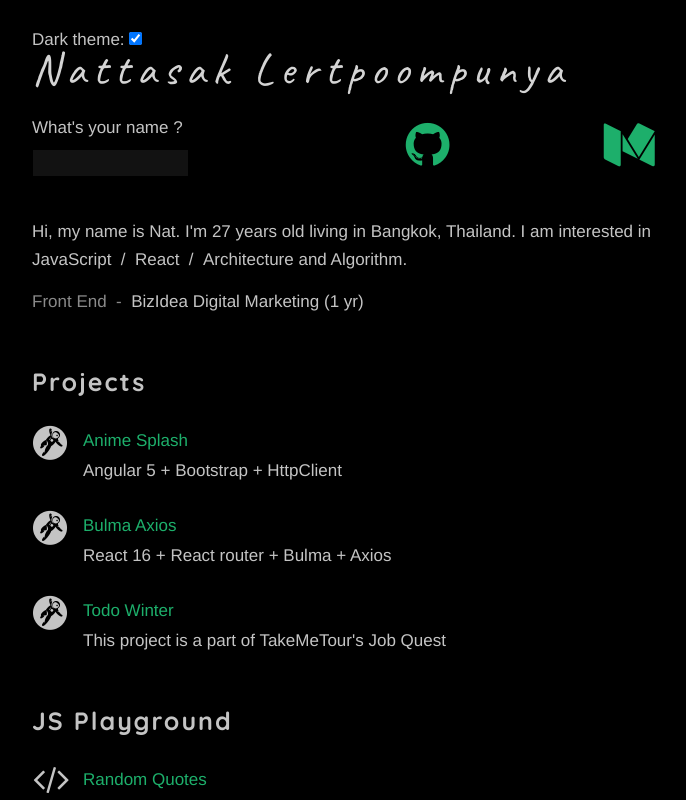
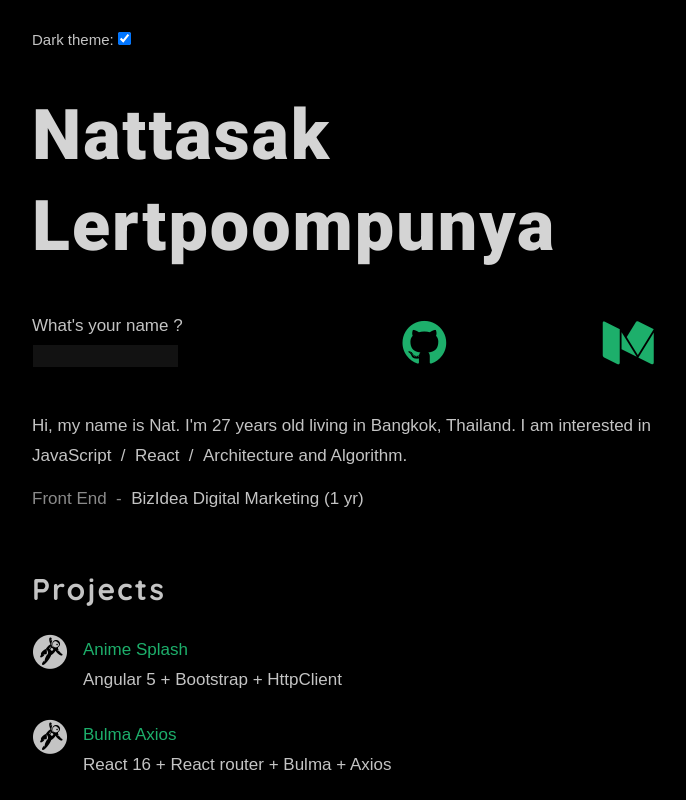
Before and after one commit to Nattasak/my-resume, a React (Create React App) app: page / in a window 1280 px wide. Shown: the top 800 px of the page, without its empty margins (258-944 px from the left). Built offline with nearby package versions, Linux system fonts and the light colour scheme.

Commit message:
improve styles

```diff
--- a/public/index.html
+++ b/public/index.html
@@ -6,7 +6,7 @@
   <meta name="theme-color" content="#000000">
   <link rel="manifest" href="%PUBLIC_URL%/manifest.json">
   <link rel="shortcut icon" href="%PUBLIC_URL%/favicon.ico">
-  <link href="https://fonts.googleapis.com/css?family=Caveat|Quicksand:700" rel="stylesheet">
+  <link href="https://fonts.googleapis.com/css?family=Quicksand:700|Roboto:500,900" rel="stylesheet">
   <link href="https://maxcdn.bootstrapcdn.com/font-awesome/4.7.0/css/font-awesome.min.css" rel="stylesheet" integrity="sha384-wvfXpqpZZVQGK6TAh5PVlGOfQNHSoD2xbE+QkPxCAFlNEevoEH3Sl0sibVcOQVnN" crossorigin="anonymous">
   <title>Nattasak Lertpoompunya</title>
 </head>
--- a/src/App.js
+++ b/src/App.js
@@ -27,6 +27,7 @@ class App extends Component {
     return (
       <div className={`App ${!this.state.isDark ? 'light' : 'dark'}`}>
         <div className="container">
+          <div className="theme">
             <label>
               Dark theme:
               <input
@@ -35,6 +36,7 @@ class App extends Component {
                 checked={this.state.isDark}
                 onChange={this.handleCheckbox} />
             </label>
+          </div>
           <Header />
           <About />
           <Projects />
--- a/src/Styles/About.css
+++ b/src/Styles/About.css
@@ -1,9 +1,7 @@
 .about-section {
   max-width: 627px; }
   .about-section .flex-container .flex-item .bio {
-    margin-bottom: 13px;
-    font-size: 17px;
-    line-height: 28px; }
+    margin-bottom: 13px; }
   .about-section .about-items {
     list-style: none;
     margin: 0;
--- a/src/Styles/About.scss
+++ b/src/Styles/About.scss
@@ -5,8 +5,6 @@
     .flex-item {
       .bio {
         margin-bottom: 13px;
-        font-size: 17px;
-        line-height: 28px;
       }
     }
   }
--- a/src/Styles/App.css
+++ b/src/Styles/App.css
@@ -1,12 +1,12 @@
 .section {
-  margin-bottom: 50px; }
+  margin-bottom: 60px; }
   .section .section-title {
     position: relative;
     letter-spacing: 2px;
     margin-bottom: 30px;
     font-family: "Quicksand", sans-serif;
     font-weight: 700;
-    font-size: 25px;
+    font-size: 30px;
     text-shadow: 0 -1px 0 rgba(0, 0, 0, 0.4);
     color: #c4c4c4;
     display: inline; }
@@ -19,22 +19,32 @@
 
 /* LIGHT THEME */
 .App.light {
+  font-family: "Roboto", sans-serif;
+  font-weight: 500;
   background-color: #fff;
   color: #000; }
   .App.light a {
-    color: #003abd; }
+    background-color: rgba(187, 239, 253, 0.5);
+    border-bottom: 1px solid rgba(0, 0, 0, 0.2);
+    color: #1a1a1a; }
     .App.light a:hover {
-      color: #001b56;
-      border-color: #001b56; }
+      background-color: #bbeffd;
+      border-bottom-color: #1a1a1a;
+      padding-bottom: 0; }
   .App.light .section .section-title {
     color: #000;
     text-shadow: none; }
+  .App.light .header .section-title {
+    font-size: 70px; }
+  .App.light .header .main-nav-items .main-nav-item a {
+    background: 0;
+    border: 0; }
   .App.light .about-section .about-items .about-item .title {
     color: #000; }
   .App.light #contact_form input {
-    background: #fff;
-    color: #000;
-    border-color: #888; }
+    background: #f5f5f5;
+    border-color: #e4e4e4;
+    color: #000; }
 
 body {
   margin: 0;
@@ -49,10 +59,13 @@ a {
     padding-bottom: 3px; }
 
 .App {
-  font: normal 17px/30px Helvetica, sans-serif;
+  font: normal 17px/30px Arial, sans-serif;
   background-color: #000;
   color: #c4c4c4; }
   .App > .container {
     max-width: 700px;
     margin: 0 auto;
     padding: 25px 0; }
+    .App > .container > .theme {
+      margin-bottom: 35px;
+      font-size: 15px; }
--- a/src/Styles/App.scss
+++ b/src/Styles/App.scss
@@ -17,7 +17,7 @@ a {
 }
 
 .App {
-  font: normal 17px/30px Helvetica, sans-serif;
+  font: normal 17px/30px Arial, sans-serif;
   background-color: #000;
   color: #c4c4c4;
 
@@ -25,5 +25,10 @@ a {
     max-width: 700px;
     margin: 0 auto;
     padding: 25px 0;
+
+    & > .theme {
+      margin-bottom: 35px;
+      font-size: 15px;
+    }
   }
 }
--- a/src/Styles/Header.css
+++ b/src/Styles/Header.css
@@ -4,16 +4,13 @@
   .header .section-title {
     margin: 0 0 5px 0;
     padding: 10px 0 6px;
-    font-size: 45px;
-    letter-spacing: 7px;
+    font-size: 70px;
     color: #d4d4d4;
-    text-align: left;
-    border-top: 0;
-    font-family: "Caveat", cursive;
-    font-weight: normal;
-    background: none; }
+    font-family: "Roboto", sans-serif;
+    font-weight: 900;
+    line-height: 91px; }
   .header .main-nav {
-    margin-top: 10px; }
+    margin-top: 30px; }
   .header .main-nav-items {
     list-style: none;
     margin: 0;
--- a/src/Styles/Header.scss
+++ b/src/Styles/Header.scss
@@ -5,18 +5,15 @@
   .section-title {
     margin: 0 0 5px 0;
     padding: 10px 0 6px;
-    font-size: 45px;
-    letter-spacing: 7px;
+    font-size: 70px;
     color: #d4d4d4;
-    text-align: left;
-    border-top: 0;
-    font-family: "Caveat", cursive;
-    font-weight: normal;
-    background: none;
+    font-family: "Roboto", sans-serif;
+    font-weight: 900;
+    line-height: 91px;
   }
 
   .main-nav {
-    margin-top: 10px;
+    margin-top: 30px;
   }
 
   .main-nav-items {
--- a/src/Styles/SayHi.css
+++ b/src/Styles/SayHi.css
@@ -5,11 +5,10 @@
   #contact_form label span {
     font-size: 17px; }
   #contact_form input {
-    width: 135px;
+    width: 129px;
     background-color: #121212;
     height: 22px;
-    padding: 2px 10px;
+    padding: 0px 8px;
     border: 1px solid #000;
     color: #c4c4c4;
-    font-size: 16px;
-    margin-top: 6px; }
+    font-size: 16px; }
--- a/src/Styles/SayHi.scss
+++ b/src/Styles/SayHi.scss
@@ -10,13 +10,12 @@
   }
 
   input {
-    width: 135px;
+    width: 129px;
     background-color: #121212;
     height: 22px;
-    padding: 2px 10px;
+    padding: 0px 8px;
     border: 1px solid #000;
     color: #c4c4c4;
     font-size: 16px;
-    margin-top: 6px;
   }
 }
--- a/src/Styles/Shared.css
+++ b/src/Styles/Shared.css
@@ -1,12 +1,12 @@
 .section {
-  margin-bottom: 50px; }
+  margin-bottom: 60px; }
   .section .section-title {
     position: relative;
     letter-spacing: 2px;
     margin-bottom: 30px;
     font-family: "Quicksand", sans-serif;
     font-weight: 700;
-    font-size: 25px;
+    font-size: 30px;
     text-shadow: 0 -1px 0 rgba(0, 0, 0, 0.4);
     color: #c4c4c4;
     display: inline; }
@@ -19,19 +19,29 @@
 
 /* LIGHT THEME */
 .App.light {
+  font-family: "Roboto", sans-serif;
+  font-weight: 500;
   background-color: #fff;
   color: #000; }
   .App.light a {
-    color: #003abd; }
+    background-color: rgba(187, 239, 253, 0.5);
+    border-bottom: 1px solid rgba(0, 0, 0, 0.2);
+    color: #1a1a1a; }
     .App.light a:hover {
-      color: #001b56;
-      border-color: #001b56; }
+      background-color: #bbeffd;
+      border-bottom-color: #1a1a1a;
+      padding-bottom: 0; }
   .App.light .section .section-title {
     color: #000;
     text-shadow: none; }
+  .App.light .header .section-title {
+    font-size: 70px; }
+  .App.light .header .main-nav-items .main-nav-item a {
+    background: 0;
+    border: 0; }
   .App.light .about-section .about-items .about-item .title {
     color: #000; }
   .App.light #contact_form input {
-    background: #fff;
-    color: #000;
-    border-color: #888; }
+    background: #f5f5f5;
+    border-color: #e4e4e4;
+    color: #000; }
--- a/src/Styles/Shared.scss
+++ b/src/Styles/Shared.scss
@@ -1,5 +1,5 @@
 .section {
-  margin-bottom: 50px;
+  margin-bottom: 60px;
 
   .section-title {
     position: relative;
@@ -7,7 +7,7 @@
     margin-bottom: 30px;
     font-family: "Quicksand", sans-serif;
     font-weight: 700;
-    font-size: 25px;
+    font-size: 30px;
     text-shadow: 0 -1px 0 rgba(0, 0, 0, 0.4);
     color: #c4c4c4;
     display: inline;
@@ -25,21 +25,37 @@
 /* LIGHT THEME */
 .App {
   &.light {
+    font-family: "Roboto", sans-serif;
+    font-weight: 500;
     background-color: #fff;
     color: #000;
 
     a {
-      color: #003abd;
+      background-color: rgba(187, 239, 253, 0.5);
+      border-bottom: 1px solid rgba(0, 0, 0, 0.2);
+      color: #1a1a1a;
 
       &:hover {
-        color: #001b56;
-        border-color: #001b56;
+        background-color: #bbeffd;
+        border-bottom-color: #1a1a1a;
+        padding-bottom: 0;
       }
     }
 
-    .section .section-title {
-      color: #000;
-      text-shadow: none;
+    .section {
+      .section-title {
+        color: #000;
+        text-shadow: none;
+      }
+    }
+
+    .header .section-title {
+      font-size: 70px;
+    }
+
+    .header .main-nav-items .main-nav-item a {
+      background: 0;
+      border: 0;
     }
 
     .about-section .about-items .about-item .title {
@@ -47,9 +63,9 @@
     }
 
     #contact_form input {
-      background: #fff;
+      background: #f5f5f5;
+      border-color: #e4e4e4;
       color: #000;
-      border-color: #888;
     }
   }
 }
```
Lines whose indentation alone changed are shown as unchanged.
